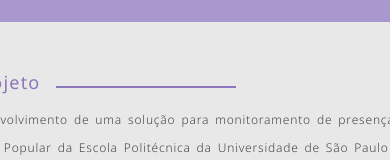
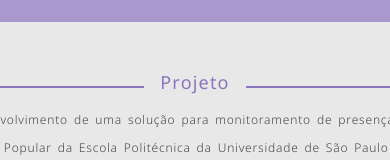
Before and after one commit to lucas-pvg/WebCV, a React (Vite) app: page /tcc in a window 390 px wide. Shown: the part 387-547 px from the top of the page. Built offline with nearby package versions, Linux system fonts and the light colour scheme.

Commit message:
📱Update section-title for responsiveness

```diff
--- a/src/components/section-title/section-title.module.css
+++ b/src/components/section-title/section-title.module.css
@@ -4,6 +4,7 @@
   align-items: center;
   justify-content: start;
   gap: 16px;
+  text-wrap: nowrap;
 }
 
 .left,
@@ -15,9 +16,23 @@
 }
 
 .left {
-  width: 60px;
+  width: 25%;
+  max-width: 60px;
 }
 
 .right {
-  width: 180px;
+  width: 75%;
+  max-width: 180px;
 }
+
+@media (max-width: 710px) {
+  .left {
+    width: 50%;
+    max-width: none;
+  }
+
+  .right {
+    width: 50%;
+    max-width: none;
+  }
+}
```
